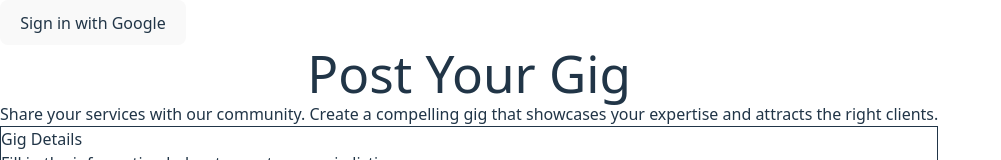
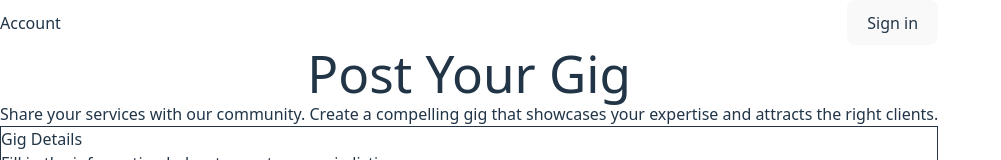
Before and after one commit to Derrickkoome/Tujitume-Frontend, a React (Vite) app: page / in a window 1280 px wide. Shown: the top 160 px of the page, without its empty margins (0-1001 px from the left). Built offline with nearby package versions, Linux system fonts and the light colour scheme; no server answers.

Commit message:
feat(auth): improve FirebaseAuth card layout, accessibility, and Tailwind utilities

```diff
--- a/src/components/FirebaseAuth.jsx
+++ b/src/components/FirebaseAuth.jsx
@@ -77,29 +77,56 @@ export default function FirebaseAuth() {
   };
 
   return (
-    <div className="space-y-2">
-      <div className="space-x-2">
-        {!user ? (
-          <button onClick={signInWithGoogle} className="px-4 py-2 bg-blue-500 text-white rounded">Sign in with Google</button>
-        ) : (
-          <button onClick={signOutUser} className="px-4 py-2 bg-gray-200 rounded">Sign out</button>
-        )}
-        {user && (
-          <button onClick={sendTokenToBackend} className="px-4 py-2 bg-green-500 text-white rounded">Send ID token to backend</button>
-        )}
+    <div className="max-w-md mx-auto">
+      <div className="flex items-center justify-between mb-4">
+        <h3 className="text-lg font-semibold">Account</h3>
+        <div className="flex items-center gap-2">
+          {!user ? (
+            <button
+              onClick={signInWithGoogle}
+              className="px-3 py-2 bg-blue-600 text-white rounded-md text-sm shadow-sm hover:bg-blue-700 focus:outline-none focus:ring-2 focus:ring-blue-400"
+              aria-label="Sign in with Google"
+            >
+              Sign in
+            </button>
+          ) : (
+            <button
+              onClick={signOutUser}
+              className="px-3 py-2 bg-gray-100 text-gray-800 rounded-md text-sm hover:bg-gray-200 focus:outline-none focus:ring-2 focus:ring-gray-300"
+              aria-label="Sign out"
+            >
+              Sign out
+            </button>
+          )}
+
+          {user && (
+            <button
+              onClick={sendTokenToBackend}
+              className="px-3 py-2 bg-green-600 text-white rounded-md text-sm hover:bg-green-700 focus:outline-none focus:ring-2 focus:ring-green-400"
+              aria-label="Send ID token to backend"
+            >
+              Send Token
+            </button>
+          )}
+        </div>
       </div>
 
       {user && (
-        <div className="mt-2 p-2 border rounded">
+        <div className="bg-white dark:bg-gray-800 border border-gray-100 dark:border-gray-700 rounded-lg shadow-sm p-4">
           <div className="flex items-center gap-3">
-            {user.photoURL && <img src={user.photoURL} alt="avatar" className="w-10 h-10 rounded-full" />}
-            <div>
-              <div className="font-semibold">{user.displayName || user.email}</div>
-              <div className="text-sm text-gray-500">{user.email}</div>
+            {user.photoURL && (
+              <img src={user.photoURL} alt="avatar" className="w-12 h-12 rounded-full object-cover" />
+            )}
+            <div className="flex-1 min-w-0">
+              <div className="font-medium text-gray-900 dark:text-gray-100 truncate">{user.displayName || user.email}</div>
+              <div className="text-sm text-gray-500 dark:text-gray-400 truncate">{user.email}</div>
             </div>
           </div>
-          <div className="mt-2 text-xs text-gray-700">ID token preview: <code>{idTokenPreview}</code></div>
-          <div className="mt-2 text-xs text-gray-500">Backend URL: <code>{backendUrl}</code></div>
+
+          <div className="mt-3 text-xs text-gray-700 dark:text-gray-300" aria-live="polite">
+            <div>ID token preview: <code className="break-all">{idTokenPreview}</code></div>
+            <div className="mt-2 text-xs text-gray-500">Backend URL: <code className="wrap-break-word">{backendUrl}</code></div>
+          </div>
         </div>
       )}
     </div>
```
